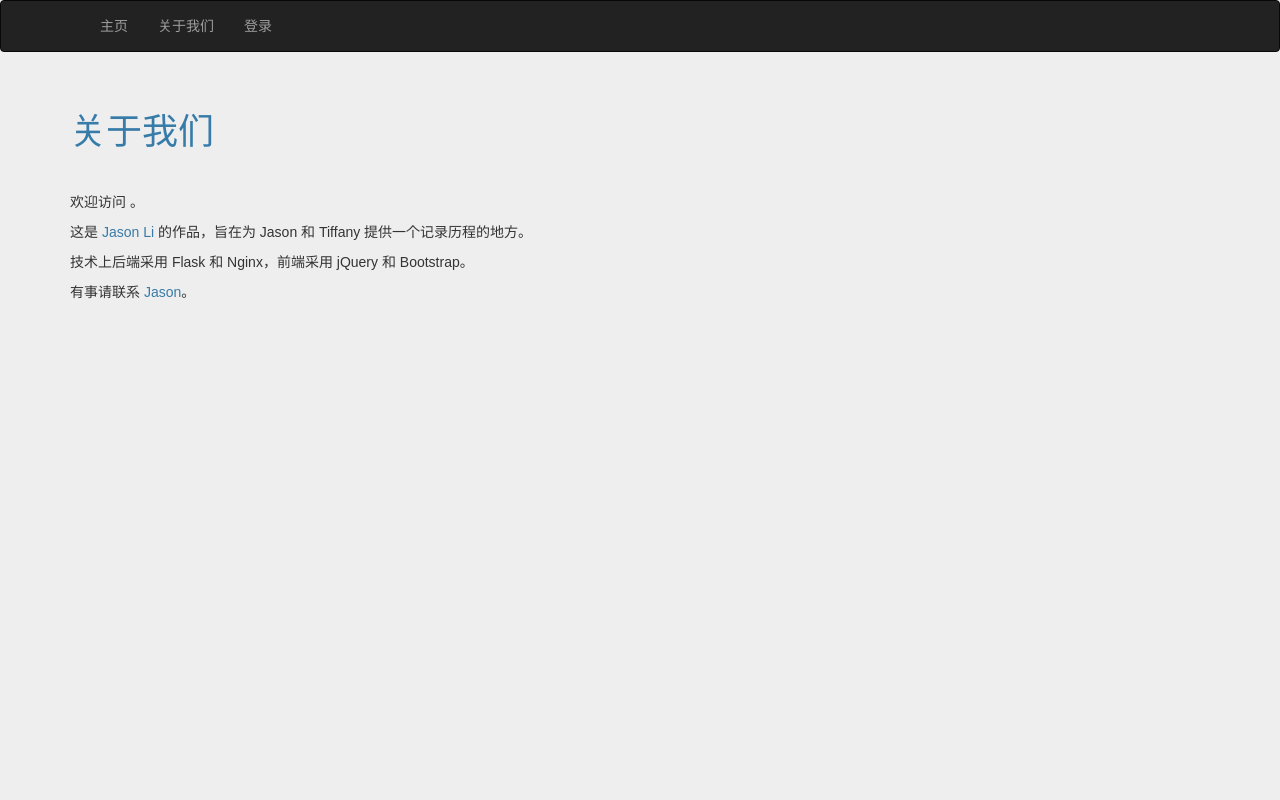
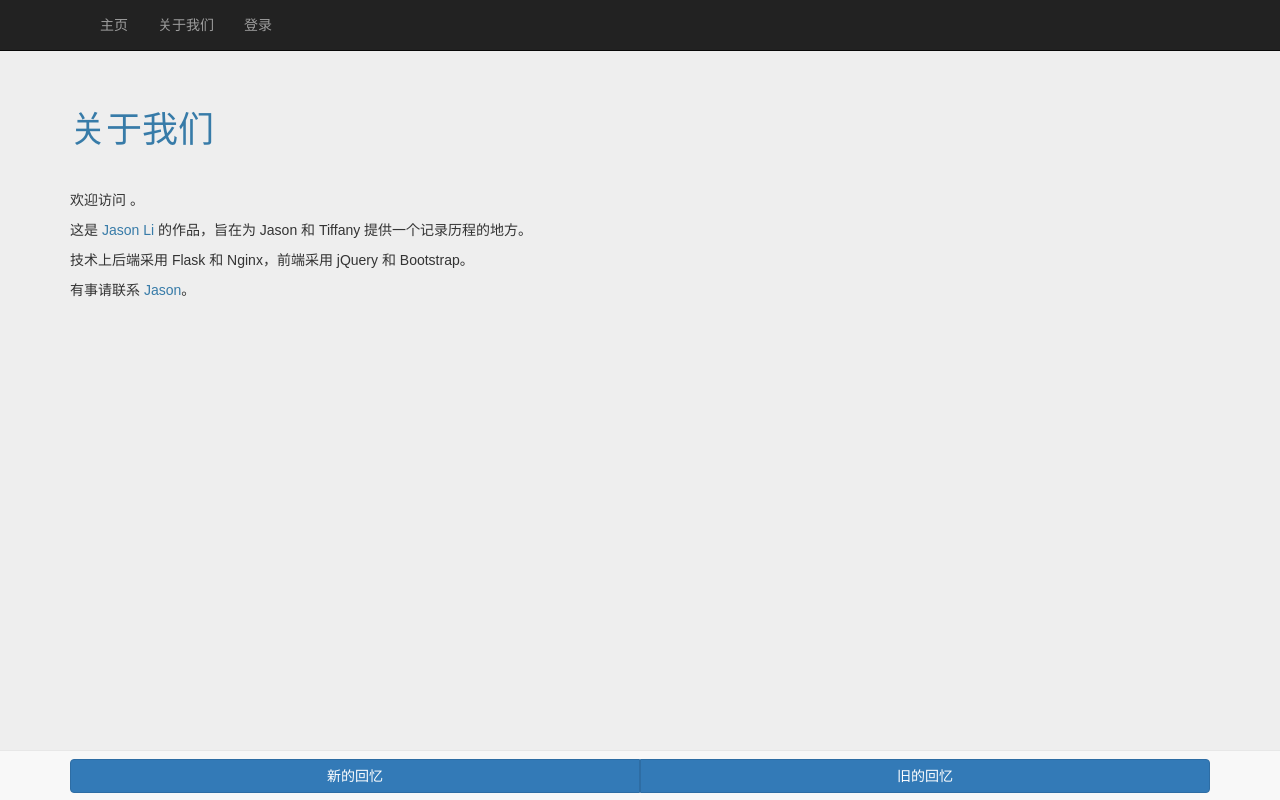
Before and after one commit to qidouhai/Love-Memorandum-Web, a Flask app: template LoveMemorandum/templates/about.html in a window 1280 px wide. Run offline with Flask 2, Linux system fonts and the light colour scheme; the template is opened without the code that fills it, so the values that code supplies are empty; parts of the project's set-up code (start-up, migrations or seed data) failed here and were passed over; some libraries are stand-ins or nearby versions.

Commit message:
Ajax Async Load

```diff
--- a/LoveMemorandum/static/stylesheets/style.css
+++ b/LoveMemorandum/static/stylesheets/style.css
@@ -1,12 +1,14 @@
 body {
     font-family: sans-serif;
     background: #eee;
+    padding-top: 70px;
+    padding-bottom: 70px;
 }
 
 a, h1, h2 {
     color: #377ba8;
 }
-
+.hide {display:none;}
 .info {
     float: right;
 }
@@ -24,9 +26,6 @@ a, h1, h2 {
     max-width: 100%;
 }
 
-.pager {
-    clear: both;
-}
 
 .grid-sizer, .grid-item {
     padding: 15px; float:left;
--- a/LoveMemorandum/templates/layout.html
+++ b/LoveMemorandum/templates/layout.html
@@ -12,7 +12,7 @@
 <link rel="stylesheet" href="{{ url_for('static', filename='userdata/user.css') }}" />
 {% endblock %}
 {% block navbar %}
-{% include 'navbar.html' %}
+{% include 'navbar.html' %}{% include 'paginate.html' %}
 {% endblock %}
 {% block content %}
 <div class="container">
--- a/LoveMemorandum/templates/navbar.html
+++ b/LoveMemorandum/templates/navbar.html
@@ -1,4 +1,4 @@
-<div class="navbar navbar-inverse" role="navigation">
+<div class="navbar navbar-inverse navbar-fixed-top" role="navigation">
     <div class="container">
         <div class="navbar-header">
             <button type="button" class="navbar-toggle" data-toggle="collapse" data-target=".navbar-collapse">
--- a/LoveMemorandum/templates/paginate.html
+++ b/LoveMemorandum/templates/paginate.html
@@ -1 +1,9 @@
-<ul class="pager"><li class="previous"><a href="{% if entries.has_prev %}{{ url_for('show_entries', page = entries.prev_num, name = request.args['name'] if 'name' in request.args else 'all') }}{% endif %}"><< 新的回忆</a></li><li class="next"><a href="{% if entries.has_next %}{{ url_for('show_entries', page = entries.next_num, name = request.args['name'] if 'name' in request.args else 'all') }}{% endif %}">旧的回忆 >></a></li></ul>
+<nav class="navbar navbar-default navbar-fixed-bottom">
+	<div class="container">
+		<div class="btn-group btn-group-justified" role="group"  style="margin-top:8px">
+			<a class="Pager btn btn-primary" href="{% if entries.has_prev %}{{ url_for('show_entries', page = entries.prev_num, name = request.args['name'] if 'name' in request.args else 'all') }}{% endif %}">新的回忆</a>
+			<div  id="load" class="btn-group hide"><button role="button" class="btn btn-success" onclick="getContent()">更多的回忆</button></div>
+			<a class="Pager btn btn-primary" href="{% if entries.has_next %}{{ url_for('show_entries', page = entries.next_num, name = request.args['name'] if 'name' in request.args else 'all') }}{% endif %}">旧的回忆</a>
+		</div>
+	</div>
+</nav>
--- a/LoveMemorandum/templates/show_entries.html
+++ b/LoveMemorandum/templates/show_entries.html
@@ -1,8 +1,9 @@
 {% extends "layout.html" %}
 {% import "bootstrap/wtf.html" as wtf %}
 {% block page_content %}
+  <p id="name" style="display:none">{{ name }}</p>
+  <p id="page" style="display:none">{{ page }}</p>
   {{ wtf.quick_form(form) }}
-  {% include 'paginate.html' %}
   <div class="grid">
     {% for entry in entries.items %}
       <div class="grid-item">
@@ -13,7 +14,7 @@
             </h3>
           </div>
           <div class="panel-body {{ entry.sender }}">
-            <p class="info">由 {{ entry.sender }} 在 {{ moment(entry.time).fromNow() }} 发布。</p>
+            <p class="info">由 {{ entry.sender }} 在 {{ moment(entry.time).fromNow() }} 发布</p>
             <p class="text">{{ entry.text|safe }}</p>
           </div>
           {% if entry.url %}<div class="postPicture"><img src="{{ url_for('static', filename = 'userdata/uploads/'+entry.url) }}"></div>{% endif %}
@@ -21,7 +22,6 @@
       </div>
     {% endfor %}
    </div>
-  {% include 'paginate.html' %}
 {% endblock %}
 {% block scripts %}
   {{ super() }}
--- a/LoveMemorandum/views.py
+++ b/LoveMemorandum/views.py
@@ -64,8 +64,8 @@ def show_entries():
     flash(u"您的浏览器不支持 JavaScript 或您已禁用 JavaScript。部分高级功能可能无法使用。",
           category='danger JSNotice')
     # 将留言信息编组成字典，返回给渲染模板
-    return render_template('show_entries.html', form=postform,
-                           entries=entries)
+    return render_template('show_entries.html', name = name, form=postform,
+                           entries=entries, page=page)
 
 
 @app.route('/ajax/', methods=['GET'])
```
Also changed, not shown: LoveMemorandum/static/scripts/tips.js (+12 -11 lines).
